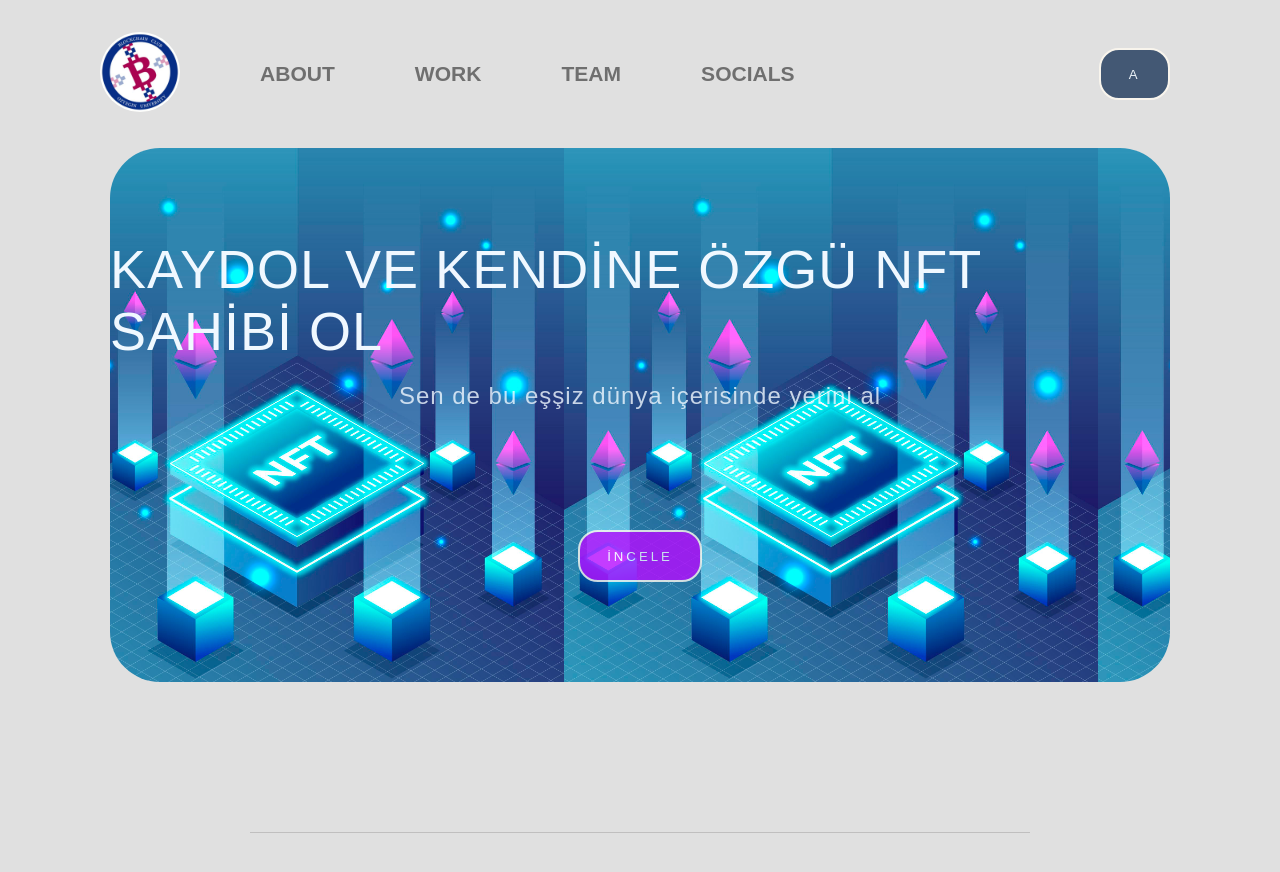
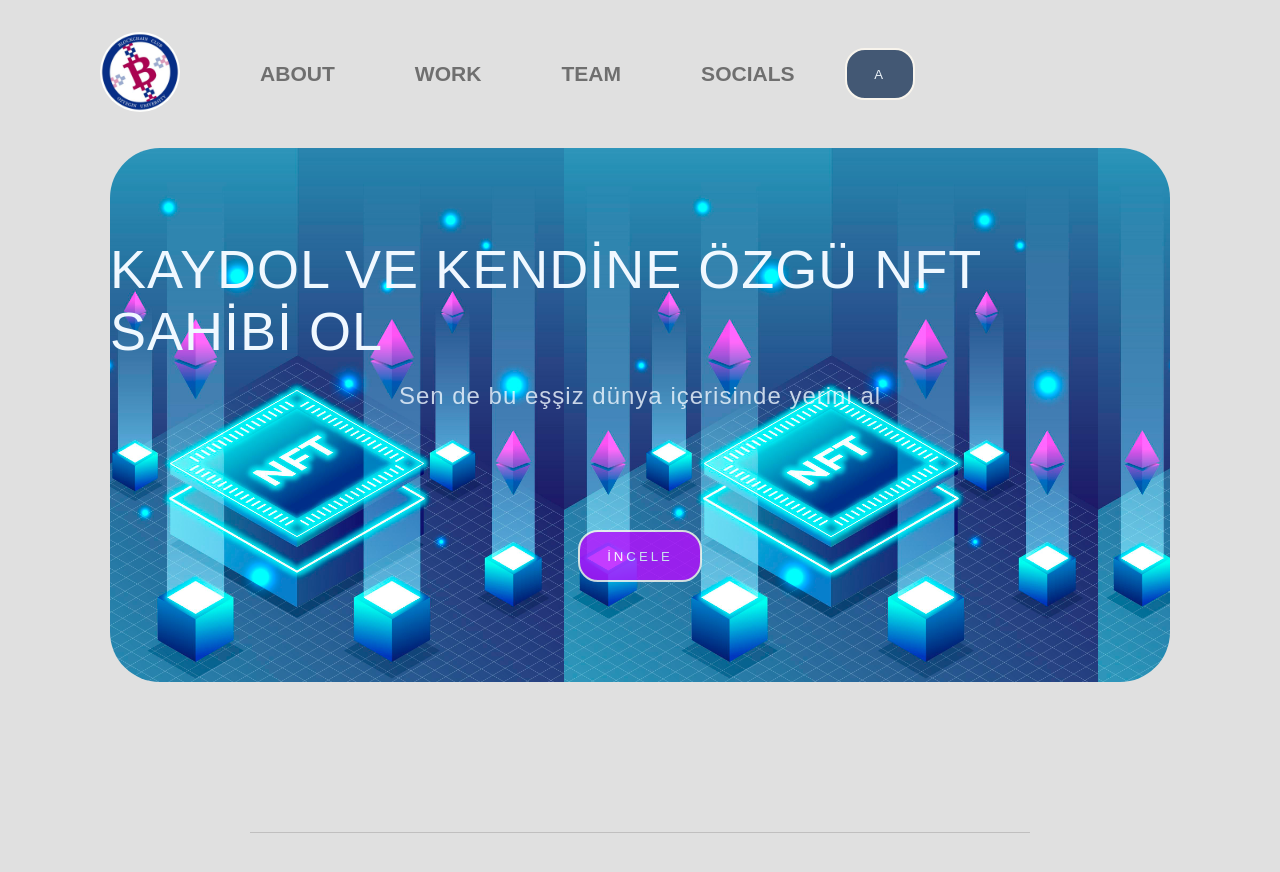
Before and after one commit to kXrock/ozu-blockchain-website, a React (Create React App) app: page / in a window 1280 px wide. Shown: the top 872 px of the page. Built offline with nearby package versions, Linux system fonts and the light colour scheme.

Commit message:
navbar updated

```diff
--- a/src/components/Home_Page/Navbar/Navbar.js
+++ b/src/components/Home_Page/Navbar/Navbar.js
@@ -36,7 +36,7 @@ const Navbar = (props) => {
             <Titles about_ref={props.ref1} work_ref={props.work_ref} team_ref={props.team_ref} social_ref={props.ref}/>
             <div className={classes.Buttons}>
                 <Button className={classes.b1}>
-                    a
+
                 </Button>
             </div>
 
--- a/src/components/Home_Page/Navbar/Navbar.module.css
+++ b/src/components/Home_Page/Navbar/Navbar.module.css
@@ -7,7 +7,9 @@
 
 .Buttons{
     display:inline-flex;
-    margin-left:auto ;
+    margin-right:auto ;
+    justify-content: center;
+    align-items: center;
 }
 .twitter{
      background-image:  url("~/public/assets/twitter.png") ;
```
